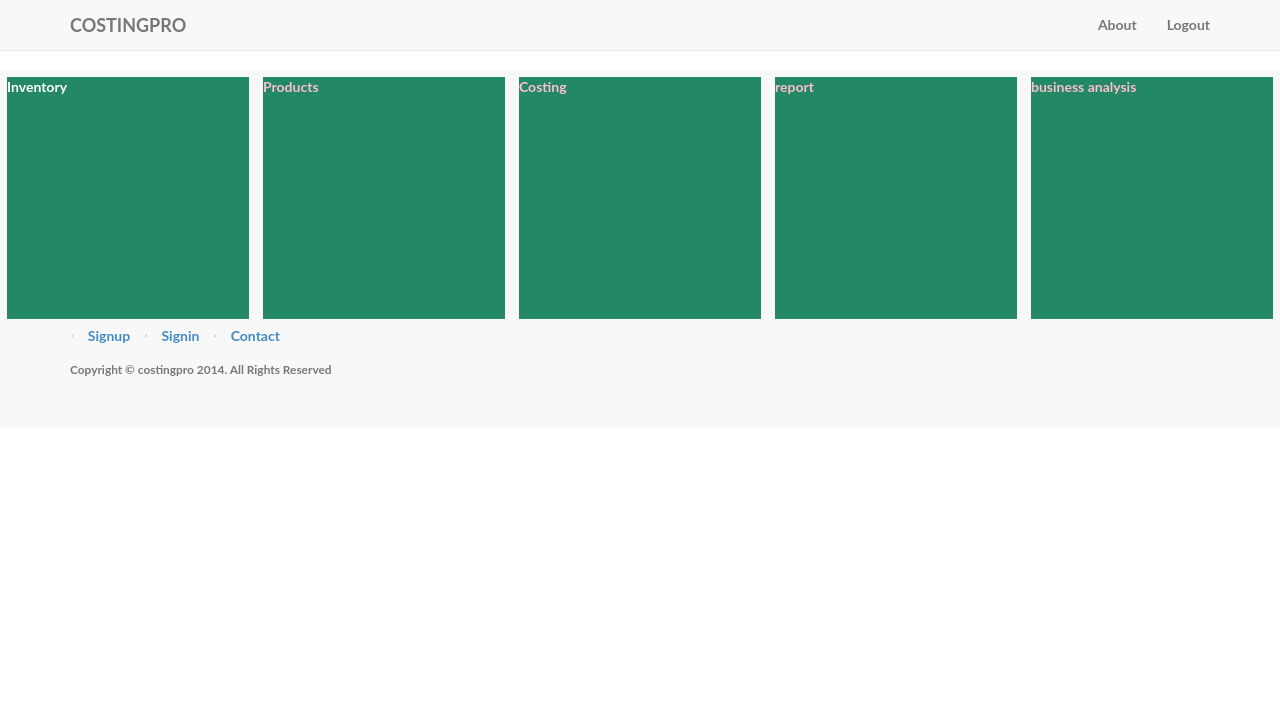
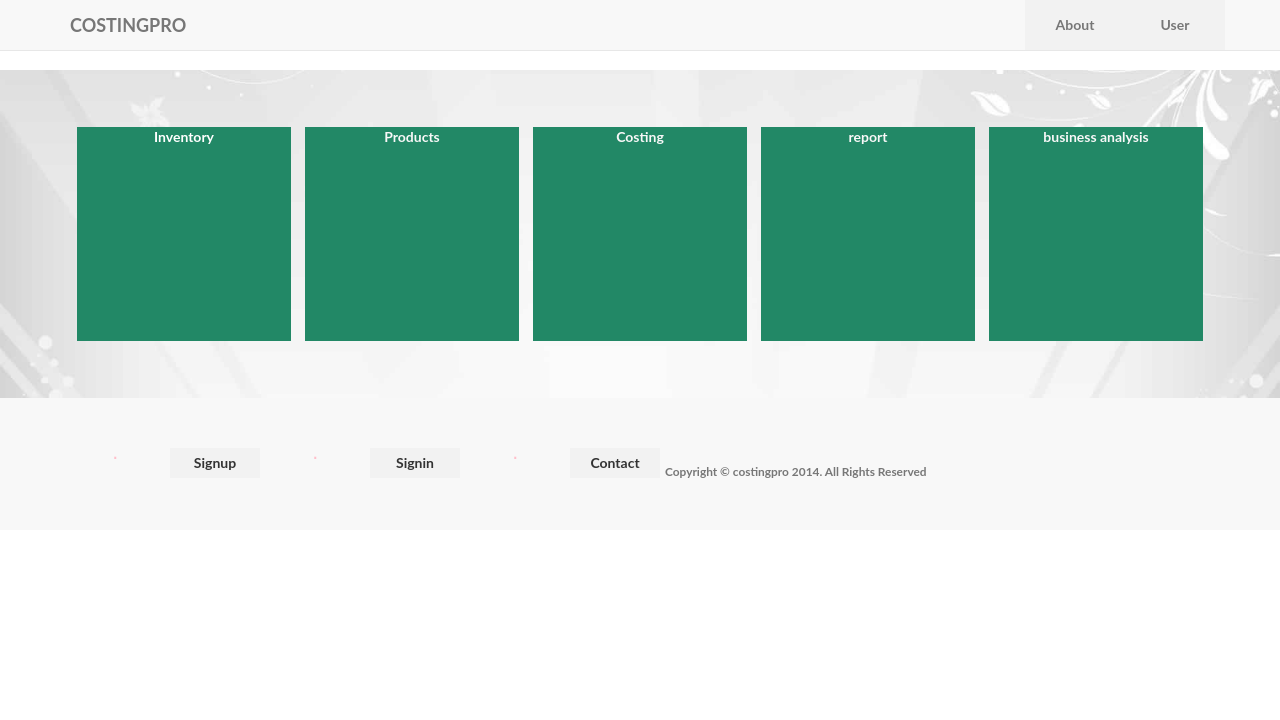
Before and after one commit to EmilyK/costing-pro, a Django app: template dashboard/templates/dashboard/menu.html in a window 1280 px wide. Shown: the top 720 px of the page. Run offline with Django 3.2, Linux system fonts and the light colour scheme; a user stored in the database is signed in; tables that the repository leaves empty hold one stand-in row (values such as "Sample post"); the template is opened without the code that fills it: most values are stand-ins (such as "Sample title", 1, 10 or a date in 2020); parts of the project's set-up code (start-up, migrations or seed data) failed here and were passed over; some libraries are stand-ins or nearby versions.

Commit message:
added an edit for user pofile via a dropddown at the menu

```diff
--- a/dashboard/static/css/landing-page.css
+++ b/dashboard/static/css/landing-page.css
@@ -32,6 +32,15 @@ h6 {
     text-align: center;
     color: #f8f8f8;
     background: url(../img/intro-bg.jpg) no-repeat center center;
+    background-size: cover;
+}
+
+.menu-image {
+    padding-top: 50px; /* If you're making other pages, make sure there is 50px of padding to make sure the navbar doesn't overlap content! */
+    padding-bottom: 50px;
+    text-align: center;
+    color: #f8f8f8;
+    background: url(../img/index.jpg) no-repeat center center;
     background-size: cover;
 }
 
--- a/dashboard/templates/dashboard/business_profile_list.html
+++ b/dashboard/templates/dashboard/business_profile_list.html
@@ -1,6 +1,7 @@
 {% extends "dashboard/home.html" %}
+{% load staticfiles %}
+{% block container %}
 
-{% block container %}
 <div class='col-md-10 col-md-push-1 col-md-pull-1'>
 {%for business_profile in business_profiles %}
 <ul class="list-group">
--- a/dashboard/templates/dashboard/home.html
+++ b/dashboard/templates/dashboard/home.html
@@ -2,7 +2,6 @@
 
 <!DOCTYPE html>
 <html lang="en">
-
 <head>
 
     <meta charset="utf-8">
@@ -50,13 +49,52 @@
             </div>
             <!-- Collect the nav links, forms, and other content for toggling -->
             <div class="collapse navbar-collapse" id="bs-example-navbar-collapse-1">
+            <style type="text/css">
+            ul{
+            padding: 0;
+            list-style: none;
+            }
+            ul li{
+                float: left;
+                width: 100px;
+                text-align: center;
+            }
+            ul li a{
+                display: block;
+                padding: 5px 10px;
+                color: #333;
+                background: #f2f2f2;
+                text-decoration: none;
+            }
+            ul li a:hover{
+                color: #fff;
+                background: #939393;
+            }
+            ul li ul{
+                display: none;
+            }
+            ul li:hover ul{
+                display: block; /* display the dropdown */
+            }
+                    </style>
                 <ul class="nav navbar-nav navbar-right">
                     <li>
                         <a href="#">About</a>
                     </li>
                     {% if user.is_authenticated %}
                     <li>
-                        <a href="{% url 'django.contrib.auth.views.logout' %}">Logout</a></li>
+                        <a href="">{{fullname}}</a>
+                        <ul>
+                            <li>
+                                <a href="{% url 'django.contrib.auth.views.logout' %}">Logout</a>
+                            </li>
+                            <li>
+                                <a href="{% url 'dashboard.views.update_profile' %}">Edit User Profile</a></li>
+                            </li>
+
+                        </ul>
+                    </li>
+
                     {% else %}
                     <li>
                         <a href="{% url 'signup' %}">Signup</a>
--- a/dashboard/templates/dashboard/menu.html
+++ b/dashboard/templates/dashboard/menu.html
@@ -36,6 +36,12 @@ body {
 }
 
 </style>
+ <div class="menu-image">
+
+        <div class="container">
+
+            <div class="row">
+                <div class="col-lg-12">
 
                   <div class="tile">
                     <a href="{% url  'business_profiles' %}">
@@ -69,4 +75,8 @@ body {
                     business analysis
                     </div>
                   </div>
+                </div>
+            </div>
+       </div>
+ </div>
 {% endblock %}
```
Also changed, not shown: dashboard/views.py (+7 -7 lines), requirements.txt (+13 -0 lines), costingpro/urls.py (line endings or trailing spaces), dashboard/static/css/bootstrap.css, dashboard/static/img/back.jpg (added), dashboard/static/img/index.jpg (added). Lines whose indentation alone changed are shown as unchanged.
